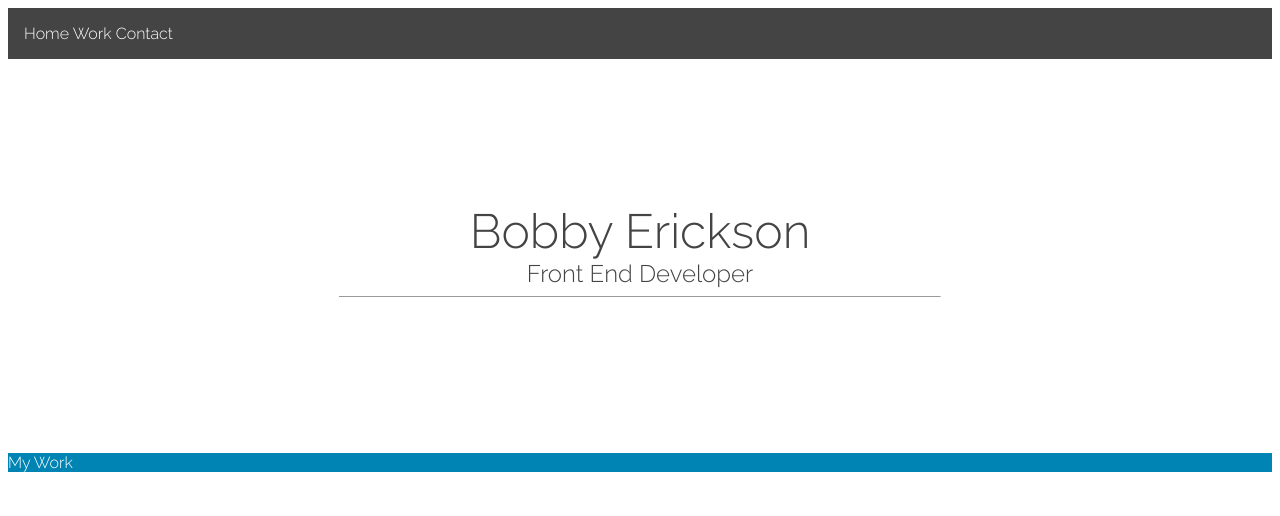
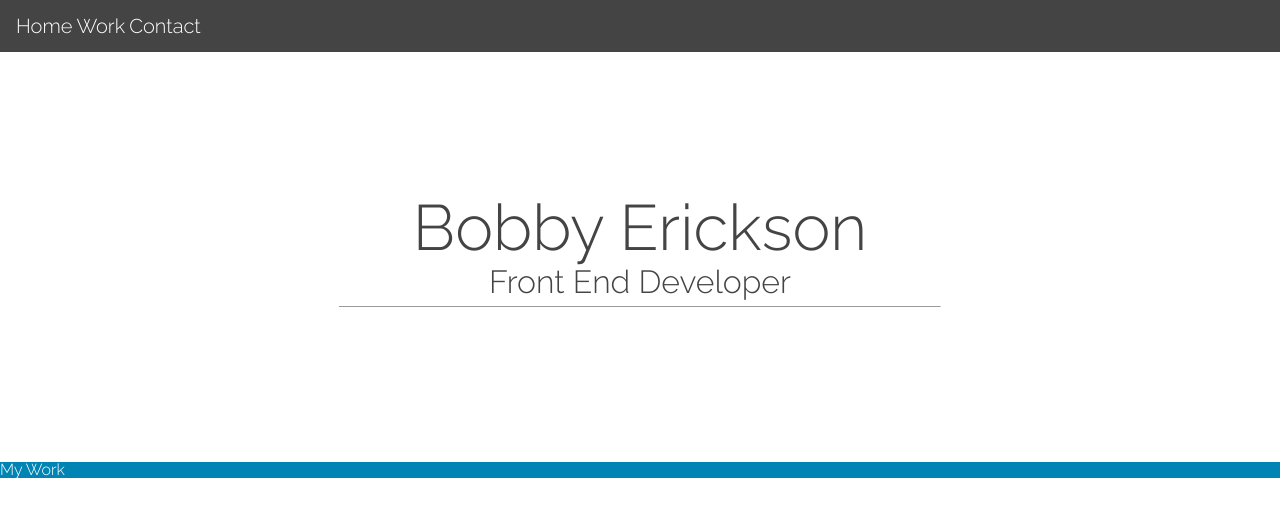
Before and after one commit to BobbyErickson89/BobbyErickson89.github.io, a plain HTML site: page index.html in a window 1280 px wide. Drawn offline with Linux system fonts and the light colour scheme; some icons are missing.

Commit message:
eric meyers reset added

```diff
--- a/css/main.css
+++ b/css/main.css
@@ -1,3 +1,7 @@
+/* Eric Meyer's Reset CSS v2.0 - http://cssreset.com */
+html,body,div,span,applet,object,iframe,h1,h2,h3,h4,h5,h6,p,blockquote,pre,a,abbr,acronym,address,big,cite,code,del,dfn,em,img,ins,kbd,q,s,samp,small,strike,strong,sub,sup,tt,var,b,u,i,center,dl,dt,dd,ol,ul,li,fieldset,form,label,legend,table,caption,tbody,tfoot,thead,tr,th,td,article,aside,canvas,details,embed,figure,figcaption,footer,header,hgroup,menu,nav,output,ruby,section,summary,time,mark,audio,video{border:0;font-size:100%;font:inherit;vertical-align:baseline;margin:0;padding:0}article,aside,details,figcaption,figure,footer,header,hgroup,menu,nav,section{display:block}body{line-height:1}ol,ul{list-style:none}blockquote,q{quotes:none}blockquote:before,blockquote:after,q:before,q:after{content:none}table{border-collapse:collapse;border-spacing:0}
+
+
 /**** ELEMENTS ****/
 
 body {
@@ -17,6 +21,7 @@ header {
 nav a {
   color: white;
   text-decoration: none;
+  font-size: 1.25em;
 }
 
 
@@ -32,11 +37,12 @@ nav a {
 }
 
 .name {
-  font-size: 3em;
+  font-size: 4em;
+  margin-bottom: .1em;
 }
 
 .job-title {
-  font-size: 1.5em;
+  font-size: 2em;
 }
 
 
```
